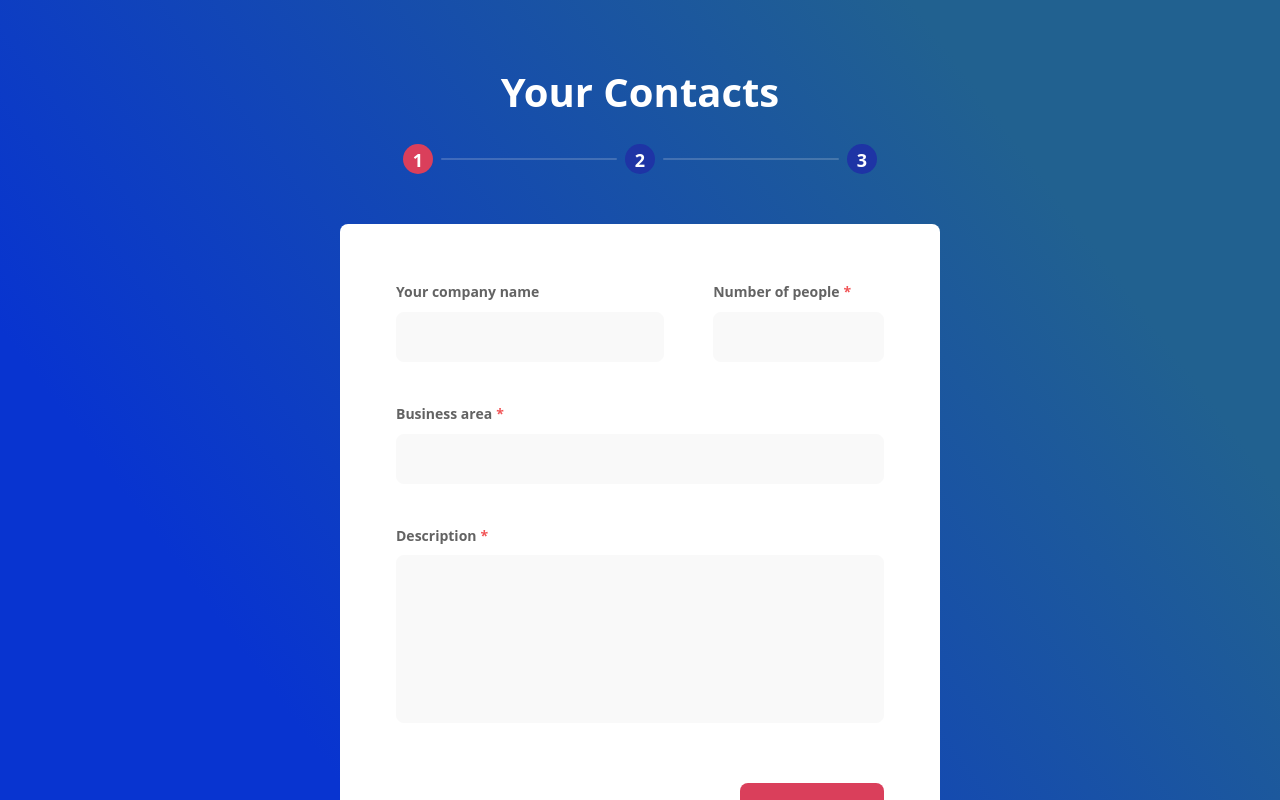
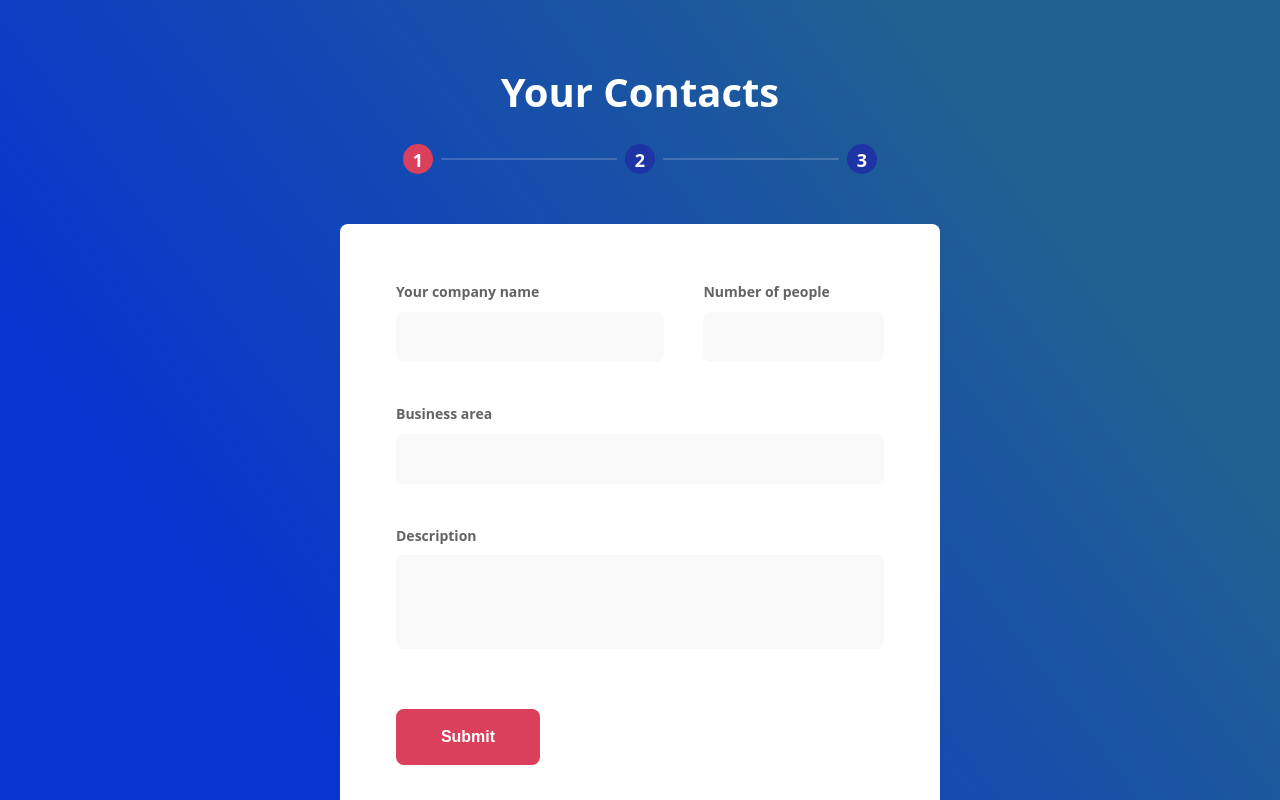
Before and after one commit to mikhailnetkachev/checkout, a React (Create React App) app: page /checkout in a window 1280 px wide. Shown: the top 800 px of the page. Built offline with nearby package versions, Linux system fonts and the light colour scheme.

Commit message:
FormBuilder has been integrated in CheckoutForm.

```diff
--- a/src/components/checkoutForm/checkoutForm.js
+++ b/src/components/checkoutForm/checkoutForm.js
@@ -17,23 +17,19 @@ class CheckoutForm extends React.Component {
   };
 
   componentDidMount () {
-    const steps = [
-      { type: 'contacts', title: 'Your contacts' },
-      { type: 'contacts', title: 'Your contacts, again' },
-      { type: 'contacts', title: 'And again your contacts' },
-    ];
+    const item = {
+      type: 'contacts', title: 'Your contacts',
+      fields: [
+        { name: 'companyName', type: 'text', checks: null, title: 'Your company name' },
+        { name: 'numberOfPeople', type: 'number', checks: [{ title: 'required' }, { title: 'range', from: 1, to: 99 }], title: 'Number of people' },
+        { name: 'businessArea', type: 'text', checks: [{ title: 'required' }], title: 'Business area' },
+        { name: 'description', type: 'area', checks: [{ title: 'required' }], title: 'Description' },
+      ]
+    };
+    const steps = [item, item, item];
 
     this.setState({ steps });
   }
-
-  decrementStepIndex = () => {
-    this.setState(({ currentStepIndex }) => {
-      const newValue = currentStepIndex - 1;
-      const nextValue = newValue < 0 ? currentStepIndex : newValue;
-
-      return { currentStepIndex: nextValue };
-    })
-  };
 
   incrementStepIndex = () => {
     this.setState(({ currentStepIndex, steps }) => {
@@ -44,13 +40,9 @@ class CheckoutForm extends React.Component {
     });
   };
 
-  goPreviousStep = () => {
-    this.decrementStepIndex();
-  };
-
   goNextStep = (index, data) => {
+    this.setData(index, data);
     this.incrementStepIndex();
-    this.setData(index, data);
   };
 
   setData = (index, data) => {
@@ -66,7 +58,7 @@ class CheckoutForm extends React.Component {
     setTimeout(() => {
       console.log('Total', this.state.results);
       this.props.history.push('/thanks');
-    }, 1000);
+    }, 0);
   };
 
   render () {
--- a/src/components/checkoutForm/stepsTape/stepsTape.js
+++ b/src/components/checkoutForm/stepsTape/stepsTape.js
@@ -1,6 +1,6 @@
 import React from 'react';
 
-import Contacts from './contacts';
+import FormBuilder from '../../formBuilder';
 import { combineStrings as cs } from '../../../helpers';
 
 import {
@@ -8,6 +8,7 @@ import {
   tape as tapeClass,
   card as cardClass,
   activeCard as activeCardClass,
+  contacts as contactsClass,
 } from './stepsTape.module.sass';
 
 const StepsTape = ({ currentStepIndex, steps, goPreviousStep, goNextStep, submit }) => {
@@ -21,20 +22,18 @@ const StepsTape = ({ currentStepIndex, steps, goPreviousStep, goNextStep, submit
         {
           steps.map((item, index) => {
             const activeClass = currentStepIndex === index ? activeCardClass : null;
+            const isLastStep = index === steps.length - 1;
+            const onSubmit = isLastStep
+              ? (data) => { goNextStep(index, data); submit(); }
+              : (data) => { goNextStep(index, data) };
 
             return (
               <li className={cs()(cardClass, activeClass)} key={index}>
-                {
-                  item.type === 'contacts' ? (
-                    <Contacts
-                      steps={steps}
-                      index={index}
-                      goPreviousStep={goPreviousStep}
-                      goNextStep={goNextStep}
-                      submit={submit}
-                    />
-                  ) : null
-                }
+                <FormBuilder
+                  className={contactsClass}
+                  fields={item.fields}
+                  onSubmit={onSubmit}
+                />
               </li>
             );
           })
--- a/src/components/checkoutForm/stepsTape/stepsTape.module.sass
+++ b/src/components/checkoutForm/stepsTape/stepsTape.module.sass
@@ -8,6 +8,7 @@
 
 .tape
   @include resetList()
+
   position: relative
   display: flex
   transition: left $timeAverage ease-out
@@ -29,3 +30,37 @@
 .activeCard
   opacity: 1
   transform: scale(1)
+
+.contacts
+  [class="fields"]
+
+    label
+      &:not(:first-child)
+        margin-top: 40px
+
+    @include media()
+      display: flex
+      flex-wrap: wrap
+      justify-content: space-between
+
+      label
+        flex-basis: 100%
+
+        &:not(:first-child)
+          margin-top: 20px
+
+        &:nth-child(1)
+          flex-basis: 55%
+
+        &:nth-child(2)
+          flex-basis: 37%
+          margin-top: 0
+
+  [class="options"]
+    margin-top: 40px
+
+    [type="submit"]
+      width: 100%
+
+      @include media()
+        width: 144px
--- a/src/components/customs/input.js
+++ b/src/components/customs/input.js
@@ -4,19 +4,23 @@ import { combineStrings as cs } from '../../helpers';
 
 const Input = (props) => {
   const { className, title, error, required, isValid, ...otherProperties } = props;
-  const withFlag = required ? 'withFlag' : null;
-  const withError = error ? 'warn' : null;
+  const requiredClass = required ? 'required' : null;
+  const errorClass = error ? 'warned' : null;
 
   return (
-    <label className={cs()("customInput", className)}>
+    <label
+      className={cs()("customInput", className)}
+      data-name="input"
+    >
       {
         title ? (
-          <div className={cs()("title", withFlag)}>{title}</div>
+          <div className={cs()("title", requiredClass)}>{title}</div>
         ) : null
       }
 
       <input
-        className={cs()('field', withError)}
+        data-error={error}
+        className={cs()('input', errorClass)}
         required={required}
         {...otherProperties}
       />
--- a/src/components/customs/textarea.js
+++ b/src/components/customs/textarea.js
@@ -5,10 +5,13 @@ import { combineStrings as cs } from '../../helpers';
 const Textarea = (props) => {
   const { className, title, required, error, isValid, ...otherProperties } = props;
   const requiredClass = required ? 'required' : null;
-  const errorClass = error ? 'error' : null;
+  const errorClass = error ? 'warned' : null;
 
   return (
-    <label className={cs()("customTextarea", className)}>
+    <label
+      className={cs()("customTextarea", className)}
+      data-name="textarea"
+    >
       {
         title ? (
           <div className={cs()("title", requiredClass)}>{title}</div>
--- a/src/components/formBuilder/formBuilder.js
+++ b/src/components/formBuilder/formBuilder.js
@@ -142,6 +142,8 @@ class FormBuilder extends React.Component {
               if (item.type === 'area') {
                 return (
                   <Textarea
+                    className="textareaDefault"
+                    key={item.name}
                     { ...item}
                     onChange={this.onChange}
                     onBlur={this.onFocusOut}
@@ -151,6 +153,8 @@ class FormBuilder extends React.Component {
 
               return (
                 <Input
+                  className="inputDefault"
+                  key={item.name}
                   { ...item}
                   onChange={this.onChange}
                   onBlur={this.onFocusOut}
@@ -160,7 +164,7 @@ class FormBuilder extends React.Component {
           }
         </div>
         <div className="options">
-          <button type="submit">Submit</button>
+          <button className="buttonDefault" type="submit">Submit</button>
         </div>
       </form>
     );
--- a/src/components/pages/home.js
+++ b/src/components/pages/home.js
@@ -1,15 +1,7 @@
 import React from 'react';
 import { Link } from 'react-router-dom';
 
-import FormBuilder from '../formBuilder';
-
 const Home = () => {
-  const inputs = [
-    { name: 'companyName', type: 'text', checks: null, title: 'Your company name' },
-    { name: 'numberOfPeople', type: 'number', checks: [{ title: 'required' }, { title: 'range', from: 1, to: 99 }], title: 'Number of people' },
-    { name: 'businessArea', type: 'text', checks: [{ title: 'required' }], title: 'Business area' },
-    { name: 'description', type: 'area', checks: [{ title: 'required' }], title: 'Description' },
-  ];
 
   return (
     <div className="appWrapper">
@@ -19,12 +11,12 @@ const Home = () => {
       >Homepage is here!</div>
       <div
         style={{ textAlign: 'center', fontSize: '30px' }}
-      ><Link to={'checkout'} style={{ color: 'inherit' }}>To Checkout =></Link></div>
-      <FormBuilder
-        fields={inputs}
-        className="testform"
-        onSubmit={(data) => console.log('submitted', data)}
-      />
+      >
+        <Link
+          to={'checkout'}
+          style={{ color: 'inherit' }}
+        >To Checkout =></Link>
+      </div>
     </div>
   );
 };
--- a/src/styles/defaults.sass
+++ b/src/styles/defaults.sass
@@ -16,10 +16,24 @@
   @include hover()
     background-color: $colorBackgroundSub
 
-.labelDefault
+.inputDefault, .textareaDefault
   position: relative
   display: block
   margin-bottom: 20px
+
+  .input, .textarea
+    display: block
+    outline: none
+    box-sizing: border-box
+    margin-top: 8px
+    border: 1px solid $colorBackgroundDefault
+    border-radius: 8px
+    width: 100%
+    font-family: $fontDefault
+    font-size: 16px
+    line-height: 32px
+    color: $colorTextSub
+    background-color: $colorBackgroundDefault
 
   .title
     font-size: 14px
@@ -27,7 +41,7 @@
     line-height: 1.7
     color: $colorTextDefault
 
-  .withFlag
+  .required
     &:after
       content: '*'
       display: inline
@@ -43,33 +57,15 @@
     line-height: 1
     color: $colorTextAccent
 
-  .field, .area
-    display: block
-    outline: none
-    box-sizing: border-box
-    margin-top: 8px
-    border: 1px solid $colorBackgroundDefault
-    border-radius: 8px
-    width: 100%
-    font-family: $fontDefault
-    font-size: 16px
-    line-height: 32px
-    color: $colorTextSub
-    background-color: $colorBackgroundDefault
+  .warned
+    border-color: $colorTextAccent
 
-    //&:invalid
-    //  border: 1px solid $colorTextAccent
-
-  .field
+.inputDefault .input
     padding: 8px 16px
 
-  .area
+.textareaDefault .textarea
     resize: none
     padding: 14px 16px
-    height: 168px
-
-  .warn
-    border-color: $colorTextAccent
 
 .titleDefault
   font-size: 40px
```
